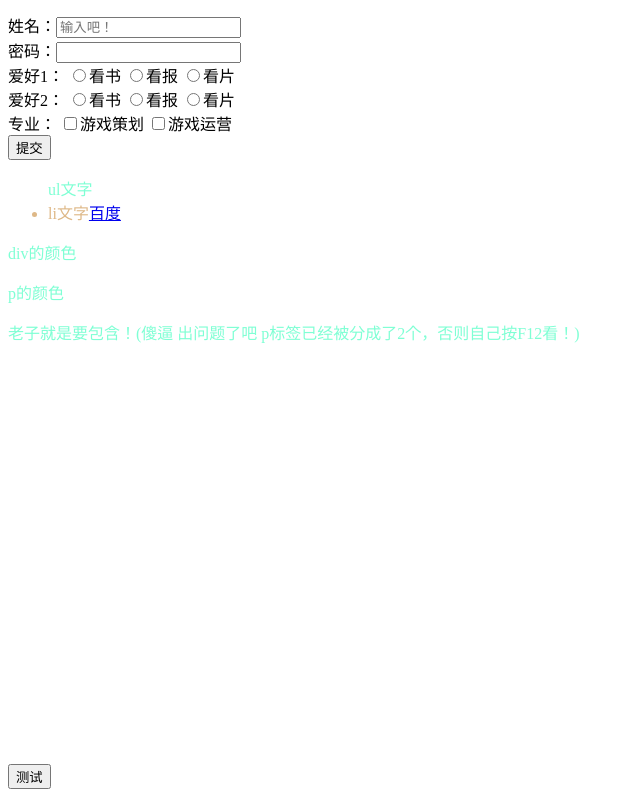
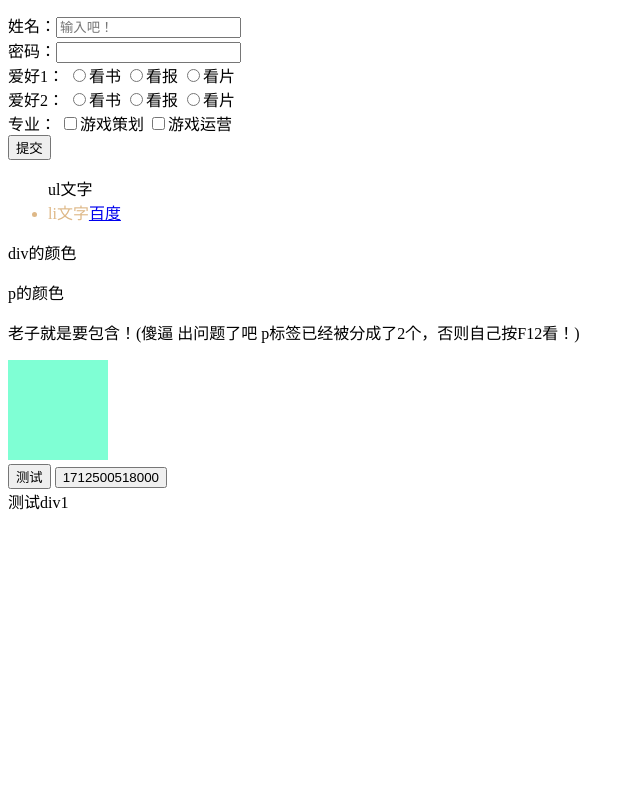
Before and after one commit to sep85911/FrontEnd, a plain HTML site: page BaseTest.html in a window 1280 px wide. Shown: the part 652-1449 px from the top of the page, without its empty margins (0-640 px from the left). After the commit the page ends 1173 px from the top, so only its background shows below. Drawn offline with Linux system fonts and the light colour scheme.

Commit message:
202404072235

```diff
--- a/BaseTest.html
+++ b/BaseTest.html
@@ -98,10 +98,18 @@
         <div>老子就是要包含！(傻逼 出问题了吧 p标签已经被分成了2个，否则自己按F12看！)</div>
     </p>
 
-    <canvas id="myCanvas" width="400" height="400"></canvas>
+    <canvas id="myCanvas" width="100" height="100"></canvas>
 
     <div>
         <button id="btn001"></button>
+        <button id="btn002"></button>
+    </div>
+
+    <div id = "div001">a1
+        <div id = "div002">a2
+            <div id="div003">a3
+            </div>
+        </div>
     </div>
 
 
--- a/css/BaseTest.css
+++ b/css/BaseTest.css
@@ -1,7 +1,3 @@
-div {
-    color: aquamarine;
-}
-
 div ul li {
 
     /* 只要后面跟了 !important 优先级直接最高 */
@@ -13,3 +9,7 @@ div ul li {
 }
 
 /*测试*/
+
+#myCanvas {
+    background-color: aquamarine;
+}
--- a/js/BaseTest.js
+++ b/js/BaseTest.js
@@ -9,6 +9,31 @@ function OnBtn001Pressed(params) {
     let arr = [1,2,3,4,4,5,6,7,8,9,9,534,535,67453,637,56,523453,45]
 
     for (let index = 0; index < arr.length; index++) {
-        btn001.innerText = "测试" + index
+        btn001.innerHTML = "测试" + index
     }
+
+    this.innerText = Date() //点击后把日期显示在按钮上
 }
+
+
+let num = "5"
+
+if (num != 5) {
+    console.log("yes!")
+}else
+{
+    console.log("no!")
+}
+
+let now = new Date();
+let timestamp = now.getTime()
+document.querySelector("#btn002").innerHTML = timestamp  // 输出当前时间戳 哇塞 js的时间戳是毫秒级别
+
+let div001 = document.querySelector("#div001")
+// let div002 = document.querySelector("#div002")
+// let div003 = document.querySelector("#div003")
+
+//这样设置innerText 都只设置父元素的innerText属性
+div001.innerText = "测试div1"
+// div002.innerText = "测试div2"   //这行无用
+// div003.innerText = "测试div3"   //这行无用
```
